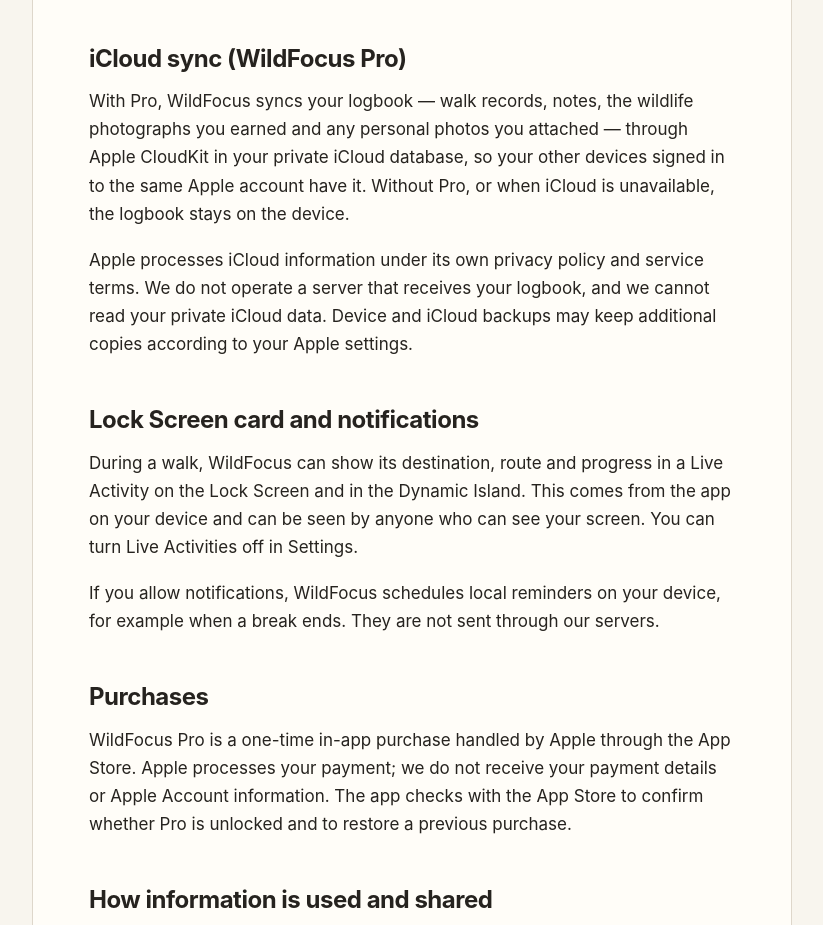
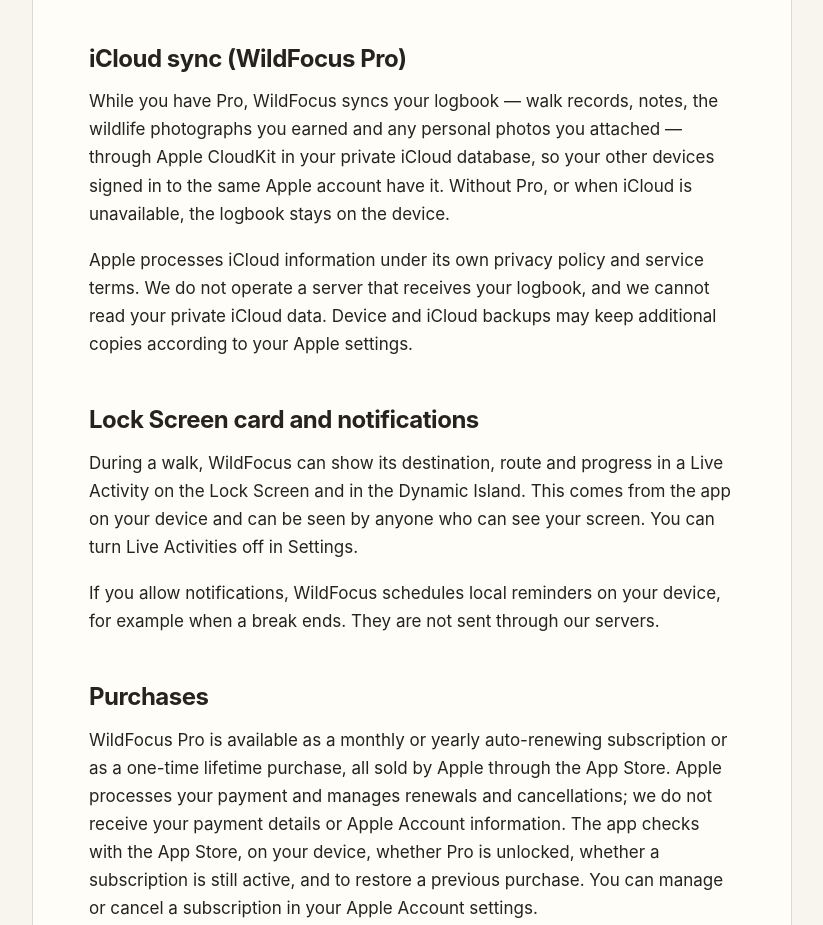
Before and after one commit to feiou/feiou-studio-legal, a plain HTML site: page apps/wildfocus/privacy/index.html in a window 1280 px wide. Shown: the part 2063-2988 px from the top of the page, without its empty margins (228-1051 px from the left). Drawn offline with Linux system fonts and the light colour scheme.

Commit message:
Cover WildFocus Pro subscriptions in the privacy policy
Co-Authored-By: Claude Opus 5.5 <noreply@anthropic.com>

```diff
--- a/apps/wildfocus/privacy/index.html
+++ b/apps/wildfocus/privacy/index.html
@@ -26,20 +26,20 @@
 <ul><li>Apple WeatherKit and the Norwegian Meteorological Institute (MET Norway) receive the destination’s coordinates to return its current weather. Requests to MET Norway identify the app and its support address, as that service requires.</li><li>Apple MapKit provides the destination maps and globe.</li><li>The iNaturalist API receives the destination’s place and the species being looked for, and returns openly licensed (CC0 or CC BY) research-grade wildlife photographs, which are then downloaded from iNaturalist’s image hosting. WildFocus shows each photographer’s attribution.</li></ul>
 <p>Like any internet request, these services receive your device’s IP address and basic request information, and handle it under their own policies. WildFocus sends them no logbook entries, notes, photos or identifiers about you. Bundled photographs are used when a service is unavailable.</p>
 <h2>iCloud sync (WildFocus Pro)</h2>
-<p>With Pro, WildFocus syncs your logbook — walk records, notes, the wildlife photographs you earned and any personal photos you attached — through Apple CloudKit in your private iCloud database, so your other devices signed in to the same Apple account have it. Without Pro, or when iCloud is unavailable, the logbook stays on the device.</p>
+<p>While you have Pro, WildFocus syncs your logbook — walk records, notes, the wildlife photographs you earned and any personal photos you attached — through Apple CloudKit in your private iCloud database, so your other devices signed in to the same Apple account have it. Without Pro, or when iCloud is unavailable, the logbook stays on the device.</p>
 <p>Apple processes iCloud information under its own privacy policy and service terms. We do not operate a server that receives your logbook, and we cannot read your private iCloud data. Device and iCloud backups may keep additional copies according to your Apple settings.</p>
 <h2>Lock Screen card and notifications</h2>
 <p>During a walk, WildFocus can show its destination, route and progress in a Live Activity on the Lock Screen and in the Dynamic Island. This comes from the app on your device and can be seen by anyone who can see your screen. You can turn Live Activities off in Settings.</p>
 <p>If you allow notifications, WildFocus schedules local reminders on your device, for example when a break ends. They are not sent through our servers.</p>
 <h2>Purchases</h2>
-<p>WildFocus Pro is a one-time in-app purchase handled by Apple through the App Store. Apple processes your payment; we do not receive your payment details or Apple Account information. The app checks with the App Store to confirm whether Pro is unlocked and to restore a previous purchase.</p>
+<p>WildFocus Pro is available as a monthly or yearly auto-renewing subscription or as a one-time lifetime purchase, all sold by Apple through the App Store. Apple processes your payment and manages renewals and cancellations; we do not receive your payment details or Apple Account information. The app checks with the App Store, on your device, whether Pro is unlocked, whether a subscription is still active, and to restore a previous purchase. You can manage or cancel a subscription in your Apple Account settings.</p>
 <h2>How information is used and shared</h2>
 <p>Your information is used to run focus walks, block and release apps you chose, show your logbook and statistics, recover an interrupted walk, operate the Lock Screen card, and sync between your devices if you have Pro.</p>
 <p>WildFocus does not include advertising, cross-app tracking or a developer analytics SDK. We do not sell your personal information or share it for advertising.</p>
 <p>Apple provides app distribution, purchases, iCloud and system services, and may process service and diagnostic information under its own terms and your device settings.</p>
 <p>If you contact support, we receive your email address, your message and any attachments you choose to send. We use them to respond and resolve your request. Our email provider processes support correspondence. We may disclose correspondence when legally required or necessary to protect rights and security.</p>
 <h2>Retention and your choices</h2>
-<p>Your logbook stays on your device until you remove the app. The free version shows the last 7 days of walks; older walks are kept on the device, not deleted, and appear again if you unlock Pro. The current app does not provide a control for deleting individual walks.</p>
+<p>Your logbook stays on your device until you remove the app. The free version shows the last 7 days of walks; older walks are kept on the device, not deleted, and appear again if you unlock Pro. If a subscription ends, nothing you saved is deleted; the free limits return. The current app does not provide a control for deleting individual walks.</p>
 <p>You can turn off App Lock, notifications and Live Activities at any time, and revoke WildFocus’s Screen Time permission in Settings. You can manage WildFocus’s iCloud data in your Apple account’s iCloud settings. Removing the app removes its local data but does not by itself delete iCloud records or backups, and synced records may return after reinstalling. Other devices may keep their own copies. Contact support for guidance; we cannot access or erase your private iCloud records for you.</p>
 <p>We keep support correspondence for as long as needed to handle the request, maintain relevant support records and meet applicable legal obligations. You may ask us to delete correspondence we control, subject to those obligations.</p>
 <h2>Privacy rights and security</h2>
```
Also changed, not shown: 1 other file.
